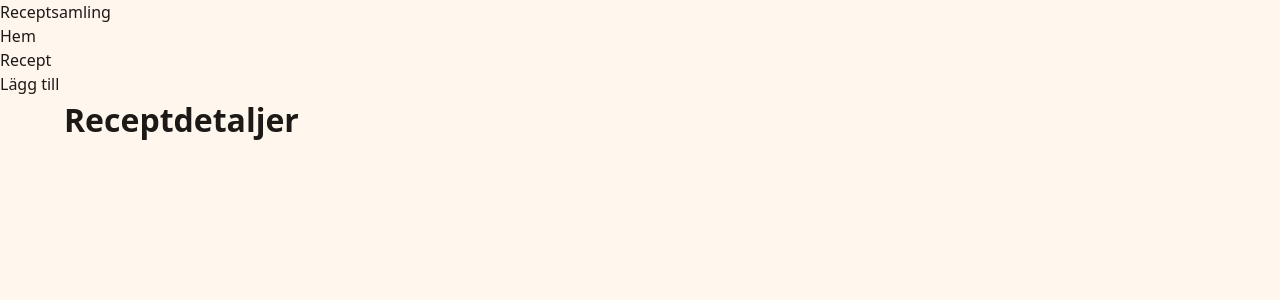
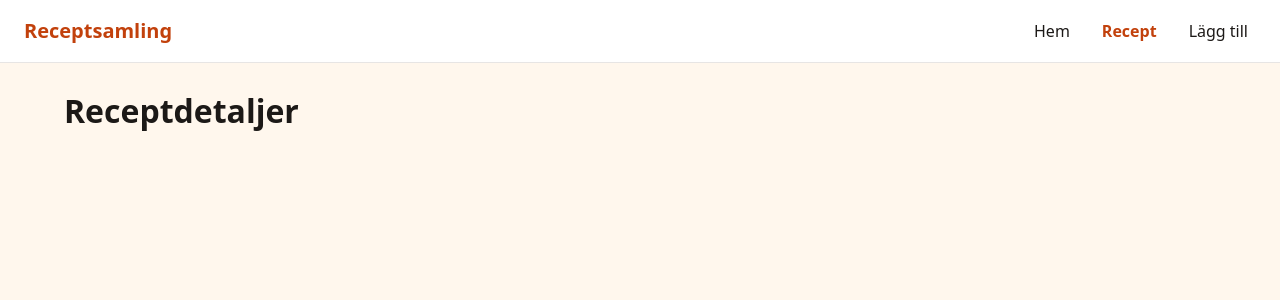
Before and after one commit to Peshro96/-Labb-2-React-webbapplikation-med-SCSS, a React (Vite) app in the folder client/: page /recipes/1 in a window 1280 px wide. Shown: the top 300 px of the page. Built offline with nearby package versions, Linux system fonts and the light colour scheme.

Commit message:
add scss styling for navbar

```diff
--- /dev/null
+++ b/client/src/styles/components/_navbar.scss
@@ -0,0 +1,44 @@
+@use "../abstracts/functions" as *;
+@use "../abstracts/mixins" as *;
+
+// Navigeringsmenyn längst upp på sidan
+.navbar {
+  display: flex;
+  justify-content: space-between;
+  align-items: center;
+  padding: space(md) space(lg);
+  background-color: color(surface);
+  border-bottom: 1px solid color(border);
+  margin-bottom: space(lg);
+
+  // Logo/varumärket till vänster
+  &__brand {
+    font-size: font-size(lg);
+    font-weight: 700;
+    color: color(primary);
+  }
+
+  // Länk-listan till höger
+  &__links {
+    display: flex;
+    gap: space(md);
+    list-style: none;
+
+    a {
+      padding: space(xs) space(sm);
+      color: color(text);
+      border-radius: 6px;
+      transition: background-color 0.2s ease;
+
+      &:hover {
+        background-color: color(secondary);
+      }
+
+      // Klassen react-router lägger på automatiskt på aktiv länk
+      &.active {
+        color: color(primary);
+        font-weight: 600;
+      }
+    }
+  }
+}
--- a/client/src/styles/main.scss
+++ b/client/src/styles/main.scss
@@ -10,6 +10,8 @@
 @use "layout/container";
 @use "layout/grid";
 
+@use "components/navbar";
+
 @use "utilities/spacing";
 @use "utilities/typography-scale";
 @use "utilities/helpers";
```
